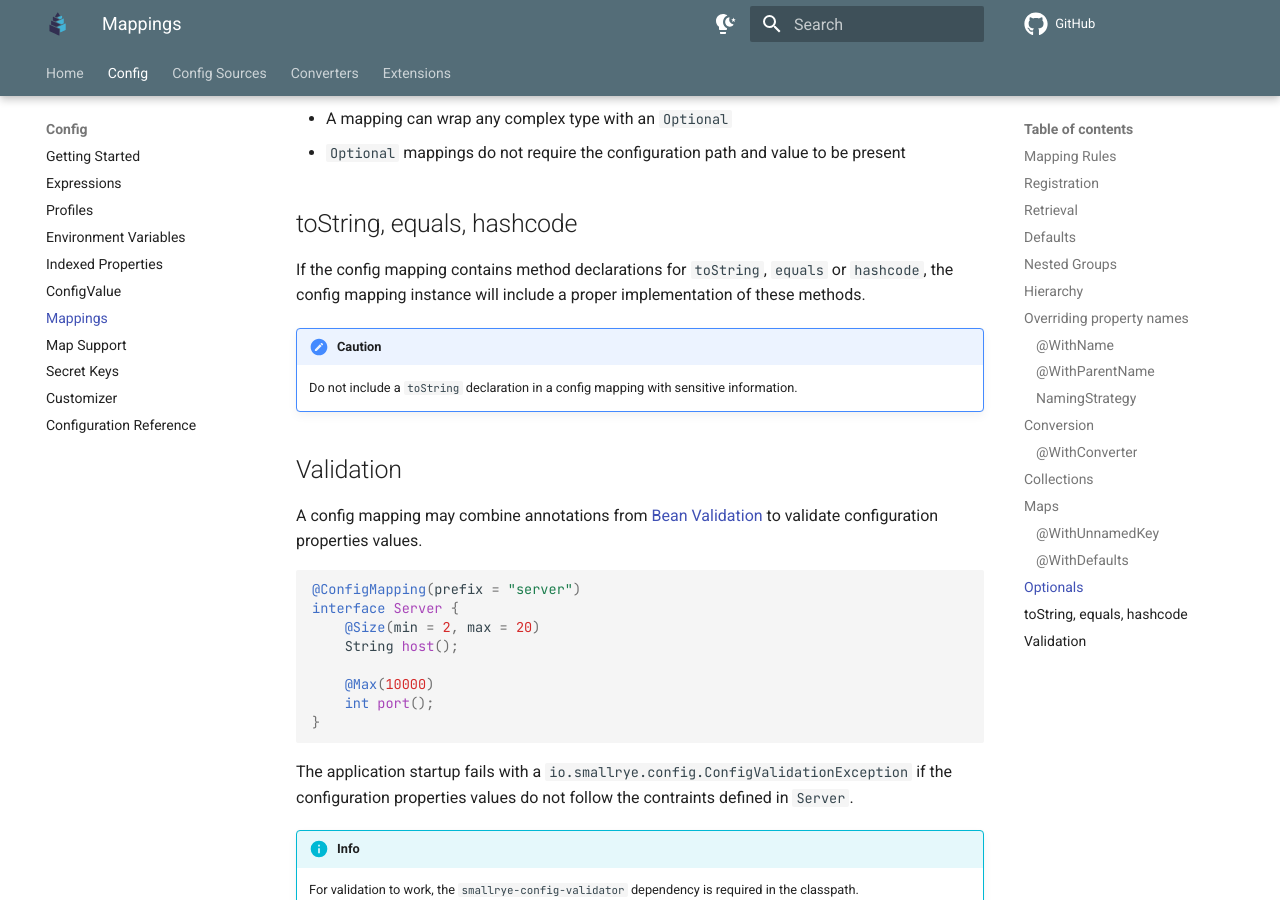
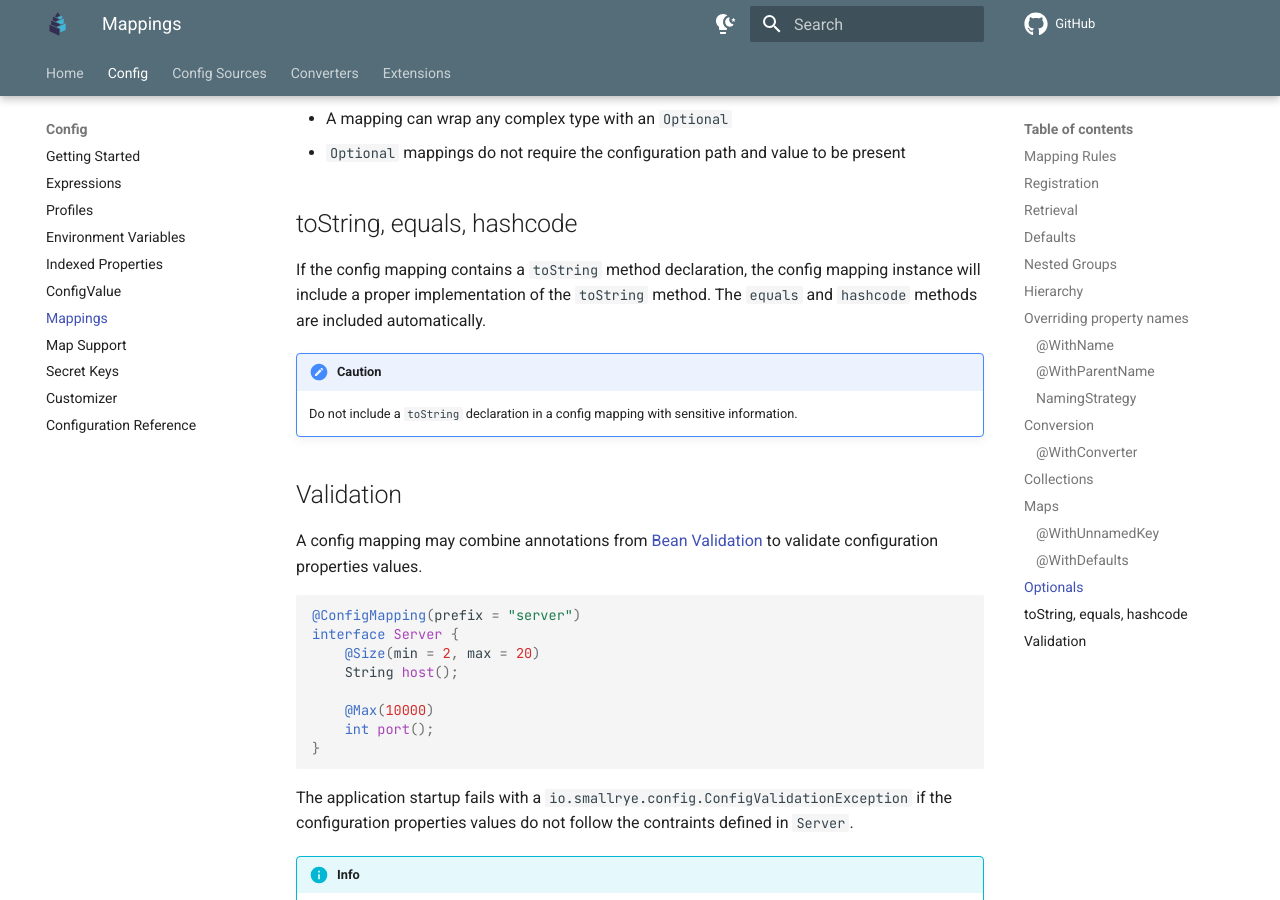
Before and after one commit to smallrye/smallrye-config, an MkDocs documentation site: the page built from documentation/src/main/docs/config/mappings.md, in a window 1280 px wide and 900 px high, scrolled down 11722 px. Built offline with MkDocs 1.6.1 and Material for MkDocs 9.7.7, drawn with Linux system fonts in a browser that asks for light colours; comment, search, counter and statistics services are not loaded; the version menu is left out.

Commit message:
Fix equals and hashcode mapping documentation

```diff
--- a/documentation/src/main/docs/config/mappings.md
+++ b/documentation/src/main/docs/config/mappings.md
@@ -551,8 +551,8 @@ Map<String, Alias> any = server.aliases.get("prod");
 
 ## toString, equals, hashcode
 
-If the config mapping contains method declarations for `toString`, `equals` or `hashcode`, the config mapping instance
-will include a proper implementation of these methods.
+If the config mapping contains a `toString` method declaration, the config mapping instance will include a proper
+implementation of the `toString` method. The `equals` and `hashcode` methods are included automatically.
 
 !!! caution
 
```
